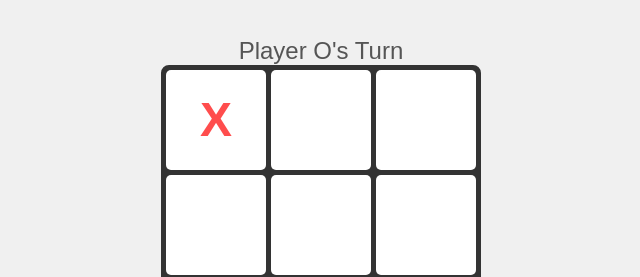
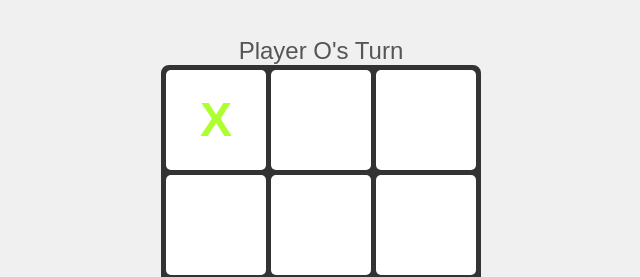
Before and after one commit to cedycoder/cedycoder.github.io, a plain HTML site: page index.html in a window 1280 px wide. Both pictures are taken after a click on the element 535 px from the left and 329 px from the top of the page. Shown: the part 210-487 px from the top of the page, 319-959 px from the left. Drawn offline with Linux system fonts and the light colour scheme.

Commit message:
Update index.html

```diff
--- a/index.html
+++ b/index.html
@@ -44,7 +44,7 @@
             background-color: #e0e0e0;
         }
         .cell.x {
-            color: #ff4d4d; /* Red for X */
+            color: greenyellow; /* red for X */
         }
         .cell.o {
             color: #4d4dff; /* Blue for O */
```
